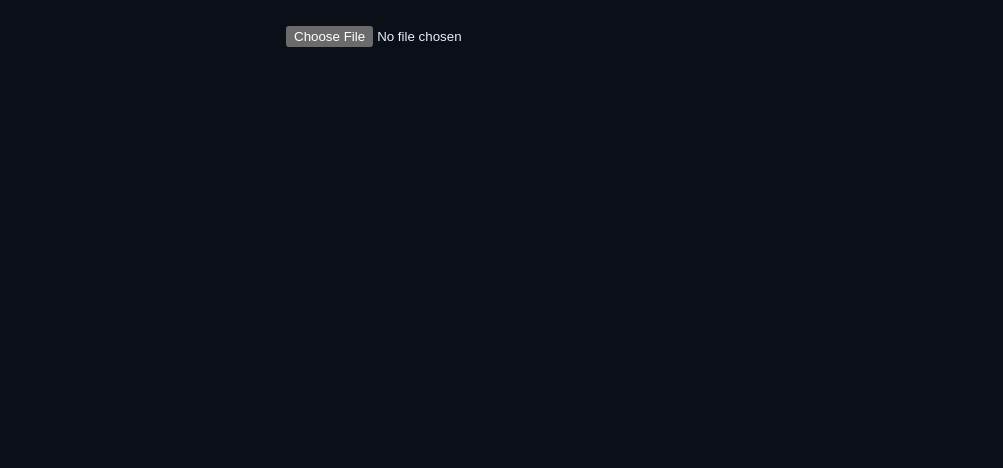
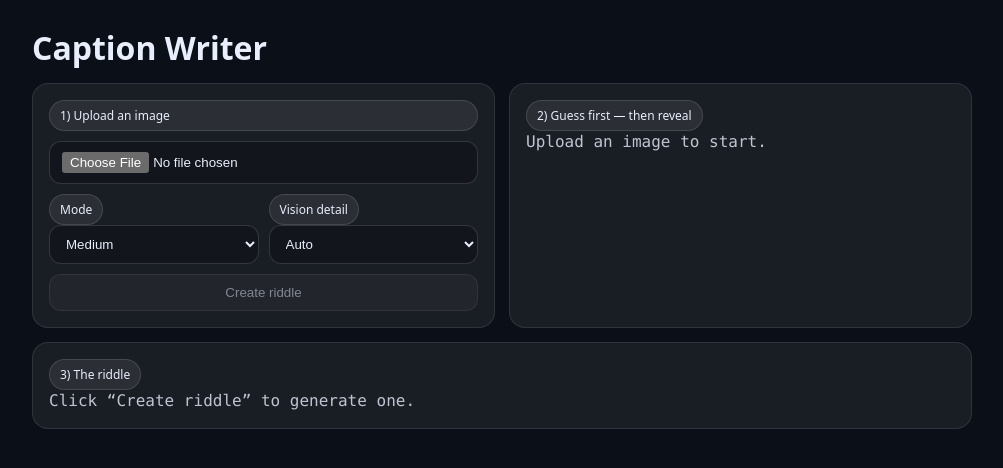
Before and after one commit to tormzria/caption-writer, a Next.js app: page / in a window 1280 px wide. Shown: the top 468 px of the page, without its empty margins (138-1141 px from the left). Built offline with nearby package versions, Linux system fonts and the light colour scheme.

Commit message:
Refactor HomePage to Page with new state management

```diff
--- a/app/page.tsx
+++ b/app/page.tsx
@@ -1,80 +1,225 @@
 "use client";
 
-import { useState } from "react";
-import { ImageUpload } from "./components/ImageUpload";
-import { BlurredImage } from "./components/BlurredImage";
-import { RiddleText } from "./components/RiddleText";
-import { RevealButton } from "./components/RevealButton";
-import { Feedback } from "./components/Feedback";
+import React, { useMemo, useState } from "react";
+import BlurredImage from "./components/BlurredImage";
 
-export default function HomePage() {
-  const [imageFile, setImageFile] = useState<File | null>(null);
-  const [imageUrl, setImageUrl] = useState<string | null>(null);
-  const [riddle, setRiddle] = useState<string | null>(null);
+type Mode = "easy" | "medium" | "hard";
+type Detail = "low" | "high" | "auto";
+
+export default function Page() {
+  const [file, setFile] = useState<File | null>(null);
+  const [preview, setPreview] = useState<string>("");
+  const [mode, setMode] = useState<Mode>("medium");
+  const [detail, setDetail] = useState<Detail>("auto");
+  const [loading, setLoading] = useState(false);
+  const [progress, setProgress] = useState(0);
   const [revealed, setRevealed] = useState(false);
 
-  async function createRiddle() {
-    if (!imageFile) return;
+  const [riddle, setRiddle] = useState("");
+  const [solution, setSolution] = useState("");
+  const [answer, setAnswer] = useState("");
+  const [focus, setFocus] = useState("");
+  const [difficulty, setDifficulty] = useState<Mode>("medium");
+  const [error, setError] = useState("");
 
-    const fd = new FormData();
-    fd.append("image", imageFile);
+  const [copied, setCopied] = useState(false);
 
-    const res = await fetch("/api/caption", {
-      method: "POST",
-      body: fd,
-    });
+  const canRun = useMemo(() => !!preview && !loading, [preview, loading]);
 
-    const data = await res.json();
-    setRiddle(data.riddle);
+  function onPickFile(f: File | null) {
+    setError("");
+    setRiddle("");
+    setSolution("");
+    setAnswer("");
+    setFocus("");
+    setRevealed(false);
+
+    setFile(f);
+    if (!f) {
+      setPreview("");
+      return;
+    }
+    const url = URL.createObjectURL(f);
+    setPreview(url);
   }
 
-  function reset() {
-    setImageFile(null);
-    setImageUrl(null);
-    setRiddle(null);
+  async function fileToDataUrl(f: File): Promise<string> {
+    const buf = await f.arrayBuffer();
+    const b64 = btoa(String.fromCharCode(...new Uint8Array(buf)));
+    return `data:${f.type || "image/jpeg"};base64,${b64}`;
+  }
+
+  async function createRiddle() {
+    if (!file) return;
+    setLoading(true);
+    setError("");
+    setProgress(0);
     setRevealed(false);
+
+    // “fake” progress (jó UX), amíg fut az API
+    const start = Date.now();
+    const timer = setInterval(() => {
+      const t = Date.now() - start;
+      const p = Math.min(95, Math.floor((t / 2500) * 100));
+      setProgress(p);
+    }, 80);
+
+    try {
+      const imageDataUrl = await fileToDataUrl(file);
+
+      const res = await fetch("/api/riddle", {
+        method: "POST",
+        headers: { "Content-Type": "application/json" },
+        body: JSON.stringify({
+          imageDataUrl,
+          mode,
+          detail,
+          includeSolution: true
+        })
+      });
+
+      const json = await res.json();
+      if (!json.ok) throw new Error(json.error || "Failed to generate riddle.");
+
+      setRiddle(json.riddle || "");
+      setSolution(json.solution || "");
+      setAnswer(json.answer || "");
+      setFocus(json.focus || "");
+      setDifficulty(json.difficulty || mode);
+      setProgress(100);
+    } catch (e: any) {
+      setError(e?.message || "Unknown error");
+      setProgress(0);
+    } finally {
+      clearInterval(timer);
+      setLoading(false);
+    }
+  }
+
+  async function copyRiddle() {
+    try {
+      await navigator.clipboard.writeText(riddle);
+      setCopied(true);
+      setTimeout(() => setCopied(false), 1200);
+    } catch {
+      // ignore
+    }
   }
 
   return (
-    <main style={{ padding: 24, maxWidth: 480, margin: "0 auto" }}>
-      {!imageUrl && (
-        <ImageUpload
-          onSelect={(file, url) => {
-            setImageFile(file);
-            setImageUrl(url);
-          }}
-        />
-      )}
+    <div className="container">
+      <h1 style={{ margin: "6px 0 14px" }}>Caption Writer</h1>
 
-      {imageUrl && (
-        <>
-          <BlurredImage src={imageUrl} revealed={revealed} />
+      <div className="row">
+        <div className="card">
+          <div style={{ display: "grid", gap: 10 }}>
+            <label className="badge">1) Upload an image</label>
+            <input
+              className="input"
+              type="file"
+              accept="image/*"
+              onChange={(e) => onPickFile(e.target.files?.[0] ?? null)}
+            />
 
-          {!riddle && (
-            <button onClick={createRiddle} style={{ marginTop: 16 }}>
-              Create riddle
+            <div style={{ display: "grid", gridTemplateColumns: "1fr 1fr", gap: 10 }}>
+              <div>
+                <label className="badge">Mode</label>
+                <select className="input" value={mode} onChange={(e) => setMode(e.target.value as Mode)}>
+                  <option value="easy">Easy</option>
+                  <option value="medium">Medium</option>
+                  <option value="hard">Hard</option>
+                </select>
+              </div>
+              <div>
+                <label className="badge">Vision detail</label>
+                <select className="input" value={detail} onChange={(e) => setDetail(e.target.value as Detail)}>
+                  <option value="auto">Auto</option>
+                  <option value="low">Low (cheaper)</option>
+                  <option value="high">High (more detail)</option>
+                </select>
+              </div>
+            </div>
+
+            <button className="btn" disabled={!canRun} onClick={createRiddle}>
+              {loading ? `Generating… ${progress}%` : "Create riddle"}
             </button>
-          )}
 
-          {riddle && (
-            <>
-              <RiddleText text={riddle} />
-
-              {!revealed && (
-                <RevealButton onClick={() => setRevealed(true)} />
-              )}
-
-              {revealed && (
-                <Feedback
-                  onDone={() => {
-                    reset();
+            {loading && (
+              <div
+                style={{
+                  height: 10,
+                  borderRadius: 999,
+                  background: "rgba(255,255,255,0.08)",
+                  overflow: "hidden"
+                }}
+              >
+                <div
+                  style={{
+                    height: "100%",
+                    width: `${progress}%`,
+                    background: "rgba(255,255,255,0.35)"
                   }}
                 />
-              )}
-            </>
+              </div>
+            )}
+
+            {error && <div className="mono" style={{ color: "#ffb4b4" }}>❌ {error}</div>}
+          </div>
+        </div>
+
+        <div className="card">
+          <label className="badge">2) Guess first — then reveal</label>
+
+          {preview ? (
+            <div style={{ display: "grid", gap: 10 }}>
+              <BlurredImage src={preview} revealed={revealed} />
+
+              <div style={{ display: "flex", gap: 10, flexWrap: "wrap" }}>
+                <button className="btn" disabled={!preview} onClick={() => setRevealed((v) => !v)}>
+                  {revealed ? "Hide" : "Reveal"}
+                </button>
+
+                <span className="badge">Difficulty: {difficulty}</span>
+                {focus && <span className="badge">Focus: {focus}</span>}
+              </div>
+            </div>
+          ) : (
+            <div className="mono" style={{ opacity: 0.8 }}>
+              Upload an image to start.
+            </div>
           )}
-        </>
-      )}
-    </main>
+        </div>
+      </div>
+
+      <div className="card" style={{ marginTop: 14 }}>
+        <label className="badge">3) The riddle</label>
+
+        {riddle ? (
+          <div style={{ display: "grid", gap: 10 }}>
+            <div className="mono" style={{ fontSize: 16 }}>{riddle}</div>
+
+            <div style={{ display: "flex", gap: 10, flexWrap: "wrap" }}>
+              <button className="btn" onClick={copyRiddle} disabled={!riddle}>
+                {copied ? "✅ Copied" : "Copy riddle"}
+              </button>
+
+              <details>
+                <summary className="btn" style={{ display: "inline-block" }}>
+                  Show solution
+                </summary>
+                <div style={{ marginTop: 10 }} className="mono">
+                  <div><b>Answer:</b> {answer || "(unknown)"}</div>
+                  <div style={{ marginTop: 6 }}><b>Explanation:</b> {solution || "(none)"}</div>
+                </div>
+              </details>
+            </div>
+          </div>
+        ) : (
+          <div className="mono" style={{ opacity: 0.8 }}>
+            Click “Create riddle” to generate one.
+          </div>
+        )}
+      </div>
+    </div>
   );
 }
```
